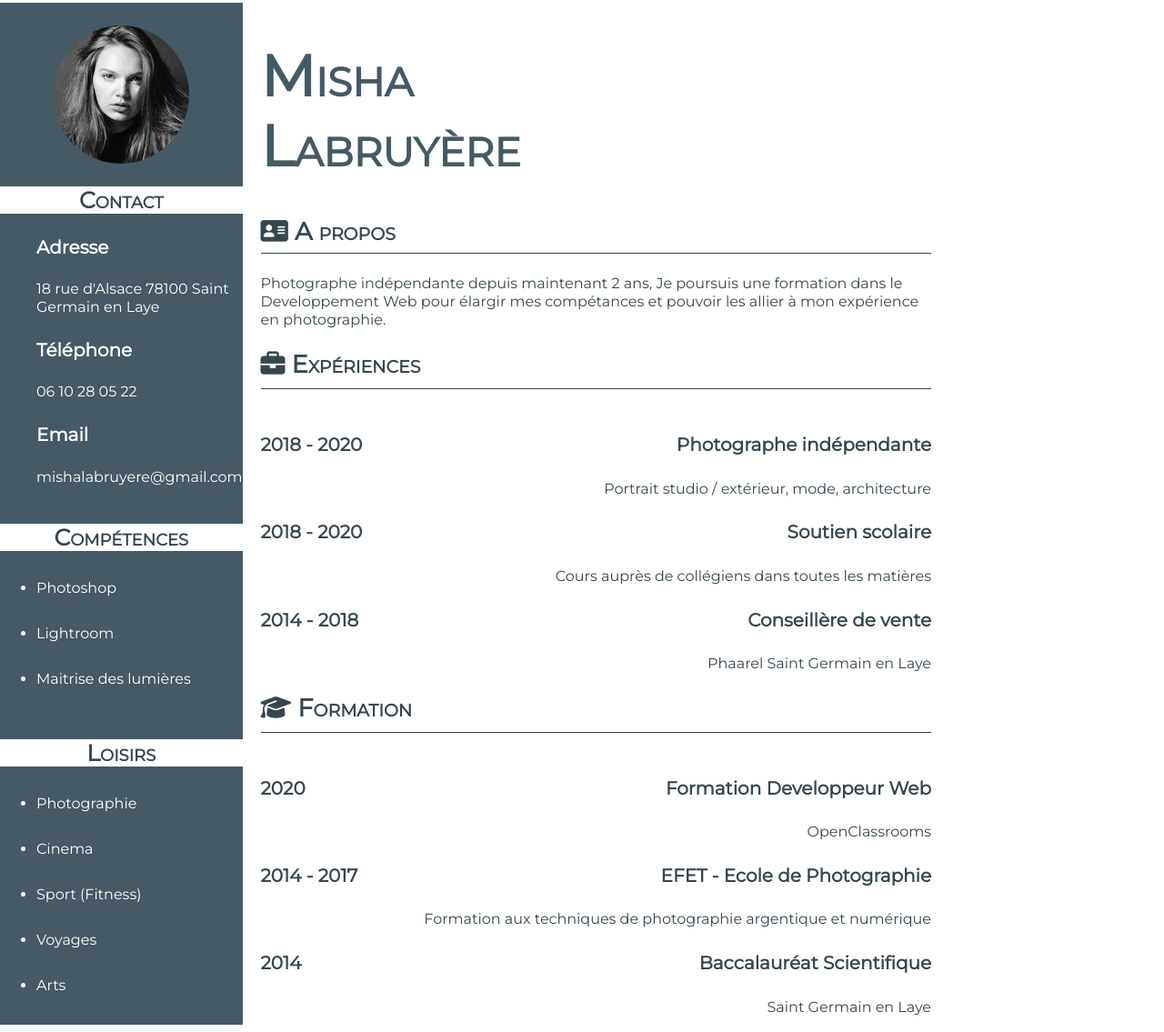
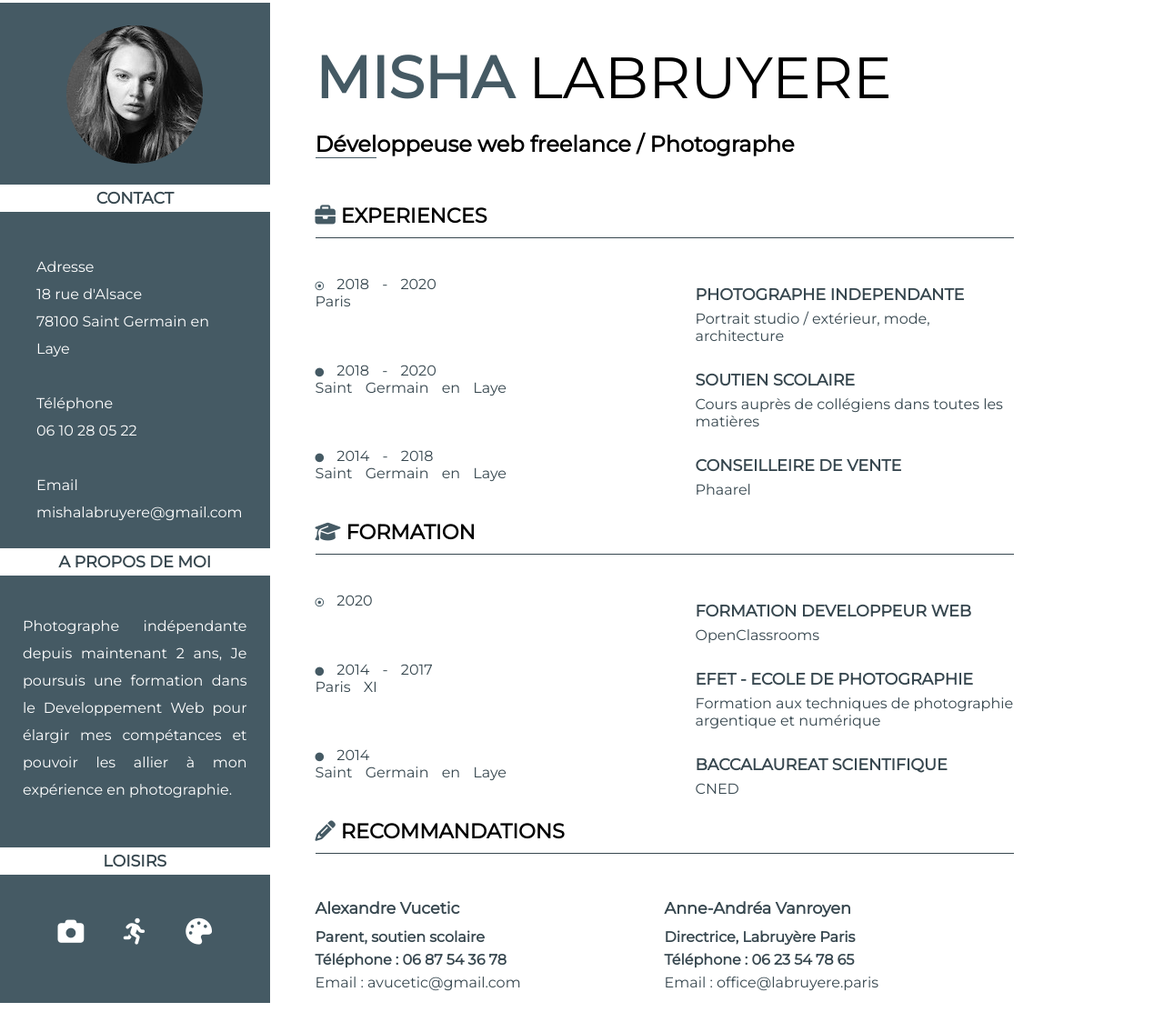
Before and after one commit to Misha-Labruyere/projet2, a plain HTML site: page CV.html in a window 1280 px wide. Shown: the part 5-1140 px from the top of the page at 91% size. After the commit the page ends 1116 px from the top, so only its background shows below. Drawn offline with Linux system fonts and the light colour scheme.

Commit message:
'Corriger les erreurs par rapport à la maquette'

```diff
--- a/CV.html
+++ b/CV.html
@@ -13,34 +13,35 @@
     <div id="mise-en-page">
         <div id="a-propos">
 
-            <div class="image"><img src="photocv.JPG" alt="Photo portrait de Misha Labruyère" /></div>
+            <div class="image"><img src="photocv.jpg" alt="Photo portrait de Misha Labruyère" /></div>
 
             <section>
+                <h4>CONTACT</h4>
                 <div class=" contact">
-                    <h3>Contact</h3>
 
                     <ul>
-                        <h4>Adresse</h4>
+                        Adresse
                         <address>18 rue d'Alsace
                             78100 Saint Germain en Laye</address>
-                        <h4>Téléphone</h4>
+                        Téléphone
                         06 10 28 05 22
-                        <h4>Email</h4>
+
+                        Email
                         mishalabruyere@gmail.com
                     </ul>
+                    </p>
                 </div>
             </section>
 
             <section>
+                <h4>A PROPOS DE MOI</h4>
+                <div class="description">
+                    <p>
+                        Photographe indépendante depuis maintenant 2 ans,
+                        Je poursuis une formation dans le Developpement Web
+                        pour élargir mes compétances et pouvoir les allier à mon expérience en photographie.
+                    </p>
 
-                <div class="competences">
-                    <h3>Compétences</h3>
-
-                    <ul>
-                        <li>Photoshop</li>
-                        <li>Lightroom</li>
-                        <li>Maitrise des lumières</li>
-                    </ul>
                 </div>
 
             </section>
@@ -48,15 +49,12 @@
             <section>
 
                 <div class="loisirs">
-                    <h3>Loisirs</h3>
-
-                    <ul>
-                        <li>Photographie</li>
-                        <li>Cinema</li>
-                        <li>Sport (Fitness)</li>
-                        <li>Voyages</li>
-                        <li>Arts</li>
-                    </ul>
+                    <h4>LOISIRS</h4>
+                    <p>
+                        <i class="fas fa-camera"></i>
+                        <i class="fas fa-running"></i>
+                        <i class="fas fa-palette"></i>
+                    </p>
                 </div>
 
             </section>
@@ -66,45 +64,40 @@
         <div id="parcours">
 
             <header>
-                <h1>Misha Labruyère</h1>
+                <h1>MISHA <span>LABRUYERE</span></h1>
+                <h2><span>Dével</span>oppeuse web freelance / Photographe</h2>
             </header>
 
-            <div id="description">
-                <h2><i class="fas fa-address-card"></i> A propos</h2>
-                <p>
-                    Photographe indépendante depuis maintenant 2 ans,
-                    Je poursuis une formation dans le Developpement Web
-                    pour élargir mes compétances et pouvoir les allier à mon expérience en photographie.
-                </p>
-            </div>
+            <section>
 
+                <h3><i class="fas fa-briefcase"></i> EXPERIENCES</h3>
 
-
-            <section>
-                <h2><i class="fas fa-briefcase"></i> Expériences</h2>
                 <div class="experiences">
 
                     <div class="date">
-                        <h4>2018 - 2020</h4>
+                        <i class="far fa-dot-circle"></i> 2018 - 2020
+                        Paris
                     </div>
                     <div class="work">
-                        <h4>Photographe indépendante</h4>
+                        <h4>PHOTOGRAPHE INDEPENDANTE</h4>
                         Portrait studio / extérieur, mode, architecture
                     </div>
                     <div class="date">
-                        <h4>2018 - 2020</h4>
+                        <i class="fas fa-circle"></i> 2018 - 2020
+                        Saint Germain en Laye
                     </div>
                     <div class="work">
-                        <h4>Soutien scolaire</h4>
+                        <h4>SOUTIEN SCOLAIRE</h4>
                         Cours auprès de collégiens dans toutes les matières
                     </div>
 
                     <div class="date">
-                        <h4>2014 - 2018</h4>
+                        <i class="fas fa-circle"></i> 2014 - 2018
+                        Saint Germain en Laye
                     </div>
                     <div class="work">
-                        <h4>Conseillère de vente</h4>
-                        Phaarel Saint Germain en Laye
+                        <h4>CONSEILLEIRE DE VENTE</h4>
+                        Phaarel
                     </div>
 
                 </div>
@@ -113,36 +106,60 @@
 
 
             <section>
-                <h2><i class="fas fa-graduation-cap"></i> Formation</h2>
+
+                <h3><i class="fas fa-graduation-cap"></i> FORMATION</h3>
+
                 <div class="formation">
 
                     <div class="date">
-                        <h4>2020</h4>
+                        <i class="far fa-dot-circle"></i> 2020
                     </div>
 
                     <div class="work">
-                        <h4>Formation Developpeur Web</h4>
+                        <h4>FORMATION DEVELOPPEUR WEB</h4>
                         OpenClassrooms
                     </div>
 
                     <div class="date">
-                        <h4>2014 - 2017</h4>
+                        <i class="fas fa-circle"></i> 2014 - 2017
+                        Paris XI
                     </div>
 
                     <div class="work">
-                        <h4>EFET - Ecole de Photographie</h4>
+                        <h4>EFET - ECOLE DE PHOTOGRAPHIE</h4>
                         Formation aux techniques de photographie argentique et numérique
                     </div>
 
                     <div class="date">
-                        <h4>2014</h4>
+                        <i class="fas fa-circle"></i> 2014
+                        Saint Germain en Laye
                     </div>
 
                     <div class="work">
-                        <h4>Baccalauréat Scientifique</h4>
-                        Saint Germain en Laye
+                        <h4>BACCALAUREAT SCIENTIFIQUE</h4>
+                        CNED
                     </div>
 
+                </div>
+            </section>
+
+            <section>
+
+                <h3><i class="fas fa-pencil-alt"></i> RECOMMANDATIONS</h3>
+
+                <div class="recommandations">
+
+                    <div class="employeur">
+                        <h4>Alexandre Vucetic</h4>
+                        <span>Parent, soutien scolaire
+                            Téléphone : 06 87 54 36 78</span> Email : avucetic@gmail.com
+                    </div>
+
+                    <div class="employeur">
+                        <h4>Anne-Andréa Vanroyen</h4>
+                        <span>Directrice, Labruyère Paris
+                            Téléphone : 06 23 54 78 65</span> Email : office@labruyere.paris
+                    </div>
                 </div>
             </section>
         </div>
--- a/style-CV.css
+++ b/style-CV.css
@@ -7,6 +7,16 @@
   * {
     margin-top: 0px;
   }
+
+  #parcours h1, h2 {
+    font-size: 3.5em;
+    max-width: 70vw;
+  }
+
+  #a-propos h4 {
+    border: 1px solid black;
+  }
+
   #mise-en-page {
     display: flex;
     flex-direction: column-reverse;
@@ -14,51 +24,31 @@
   }
 
   #a-propos {
+    min-width: 100vw;
     display: flex;
-    flex-direction: row;
-    flex-wrap: wrap;
-    height: 250px;
-    max-width: 100vw;
   }
 
-  #a-propos h4 {
-    font-size: 17px;
-    margin-bottom: 10px;
-    margin-top: 10px;
-  }
   .contact {
     color: rgb(255, 255, 255);
-    width: 70vw;
-    height: 250px;
-    border: 1px solid rgb(55, 71, 79);
-    font-size: 13px;
-  }
-
-  .contact h3 {
-    border-bottom: 1px solid rgb(55, 71, 79);
+    font-size: 1em;
+    min-width: 60vw;;
   }
 
   .contact ul {
     display: flex;
     flex-direction: column;
-    flex-wrap: wrap;
-    padding-top: 10px;
-    height: 200px;
+    }
+
+  .description p {
+    color: rgb(255, 255, 255);
+    background-color: rgb(69, 90, 100);
+    line-height: 5px;
+    border-left: 1px solid black;
+    font-size: 1.8em;
   }
 
-  .competences {
-    color: rgb(255, 255, 255);
-    width: 30vmax;
-    height: 250px;
-    border: 1px solid rgb(55, 71, 79);
-  }
-
-  .competences h3 {
-    border-bottom: 1px solid rgb(55, 71, 79);
-  }
-
-  .competences ul {
-    margin-top: 20px;
+.experiences, .formation, .recommandations {
+    padding-bottom: 30px;
   }
 
   .experiences {
@@ -73,7 +63,6 @@
     justify-content: space-between;
   }
   .date {
-    display: flex;
     width: 30%;
   }
 
@@ -83,10 +72,9 @@
   }
 
   .image {
-    display: flex;
     position: absolute;
     right: 50px;
-    top: 00px;
+    top: 0px;
   }
 
   .loisirs {
@@ -96,30 +84,52 @@
 
 h1 {
   color: rgb(69, 90, 100);
-  font-size: 63px;
-  font-variant: small-caps;
-  max-width: 100px;
+  font-size: 4em;
+  margin-bottom: 0em;
 }
+
+h1 span {
+  color: black;
+  font-weight: lighter;
+}
+
 h2 {
-  font-size: 27px;
-  font-variant: small-caps;
-  padding-bottom: 10px;
-  border-bottom: 1px rgb(55, 71, 79) solid;
+  font-size: 1.5em;
+  color: black;
+  margin-bottom: 50px;
+}
+
+h2 span {
+  border-bottom: 1px rgb(69, 90, 100) solid;
 }
 
 h3 {
-  text-align: center;
+  font-size: 1.4em;
+  padding-bottom: 10px;
+  border-bottom: 1px rgb(55, 71, 79) solid;
+  color: black;
+}
+
+h3 i {
+  font-size: 1em;
+  color: rgb(69, 90, 100);
+}
+
+h4 {
   margin-bottom: 2px;
   padding-bottom: 5px;
   padding-top: 5px;
   background-color: white;
   color: rgb(55, 71, 79);
-  font-variant: small-caps;
-  font-size: 25px;
+  font-size: 1.1em;
 }
 
-h4 {
-  font-size: 20px;
+#a-propos h4 {
+  text-align: center;
+}
+
+h5 {
+  font-size: 1.5em;
 }
 
 img {
@@ -132,12 +142,24 @@ img {
   border-radius: 100%;
 }
 
-li {
-  line-height: 50px;
+address {
+  font-style: normal;
 }
 
-address {
-  font-style: normal;
+.contact ul {
+  line-height: 30px;
+  white-space: pre-line;
+  padding-right: 30px;
+}
+
+.loisirs p {
+  display: flex;
+  font-size: 3em;
+  padding-left: 20px;
+  padding-right: 20px;
+  padding-bottom: 0em;
+  justify-content: space-evenly;
+  align-content: space-around;
 }
 
 #description {
@@ -150,20 +172,17 @@ address {
 }
 
 #a-propos {
-  display: flex;
-  flex-direction: column;
-  word-wrap: break-word;
-  text-align: left;
+  max-width: 30vw;
+  text-align: start;
   background-color: rgb(69, 90, 100);
   color: white;
-  font-family: "metropolis";
   line-height: 20px;
 }
 
 #parcours {
   margin-left: 20px;
   padding-bottom: 10px;
-  font-family: "metropolis";
+  padding-left: 30px;
   color: rgb(55, 71, 79);
 }
 .formation {
@@ -178,15 +197,54 @@ address {
   justify-content: space-between;
 }
 
+.recommandations {
+  display: flex;
+  justify-content: space-between;
+}
+
+.employeur {
+  display: flex;
+  flex-direction: column;
+  justify-content: start;
+  white-space: pre-line;
+  line-height: 25px;
+  width: 30vw;
+}
+
+.employeur h4 {
+  margin-top: 20px;
+}
+
+.employeur span {
+  font-weight: bold;
+}
+
 .work {
   display: flex;
   flex-direction: column;
-  text-align: end;
-  width: 600px;
+  flex-wrap: wrap;
+  text-align: start;
+  width: 350px;
 }
 
 .date {
-  display: flex;
-  position: relative;
-  max-width: 150px;
+  white-space: pre-line;
+  width: 300px;
+  word-spacing: 10px;
 }
+
+i {
+  font-size: 0.6em;
+  color: rgb(69, 90, 100);
+}
+
+.loisirs i {
+  color: white;
+}
+
+.description p {
+  line-height: 30px;
+  font-size: 1em;
+  text-align: justify;
+  padding: 25px;
+}
```
